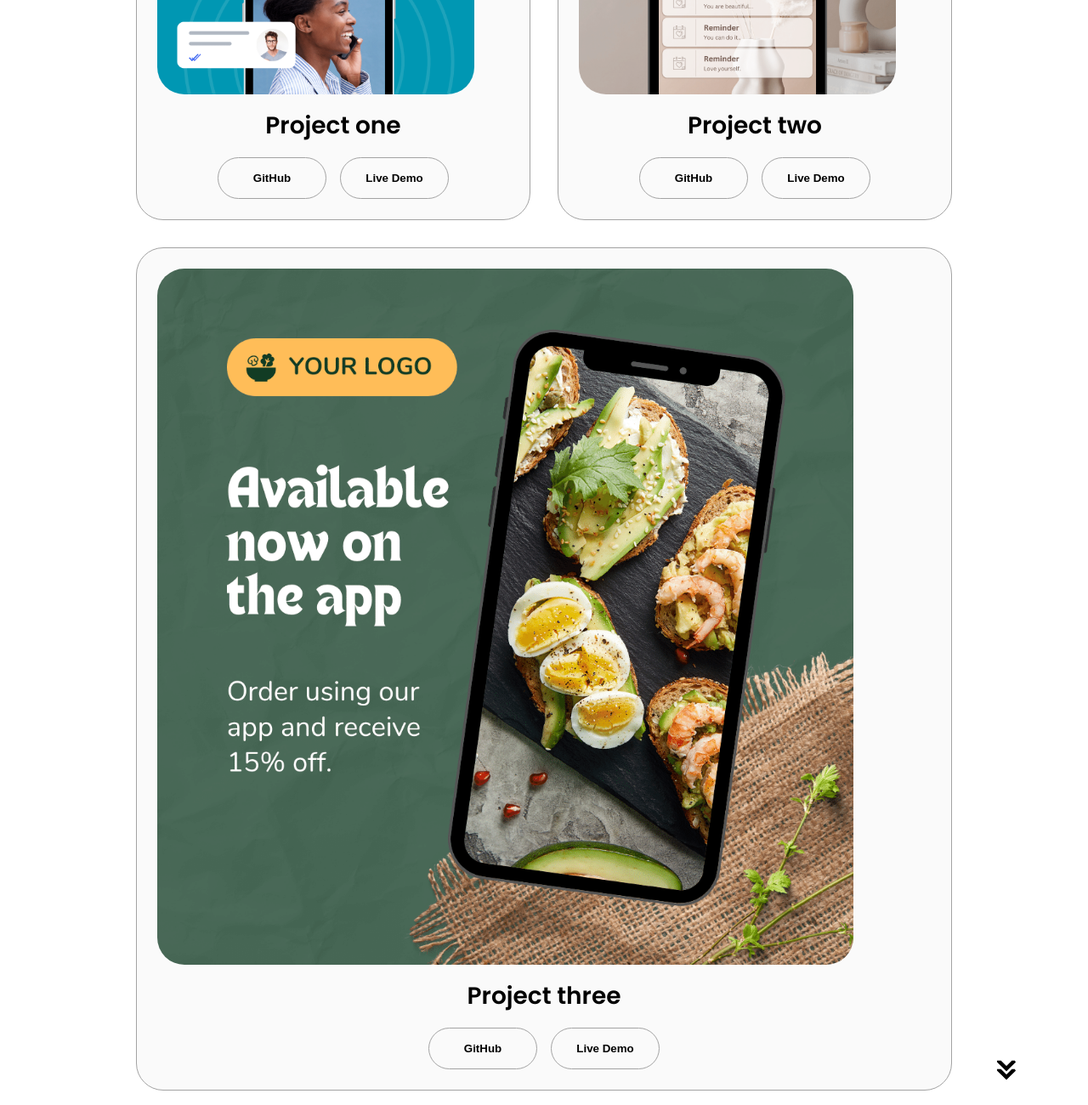
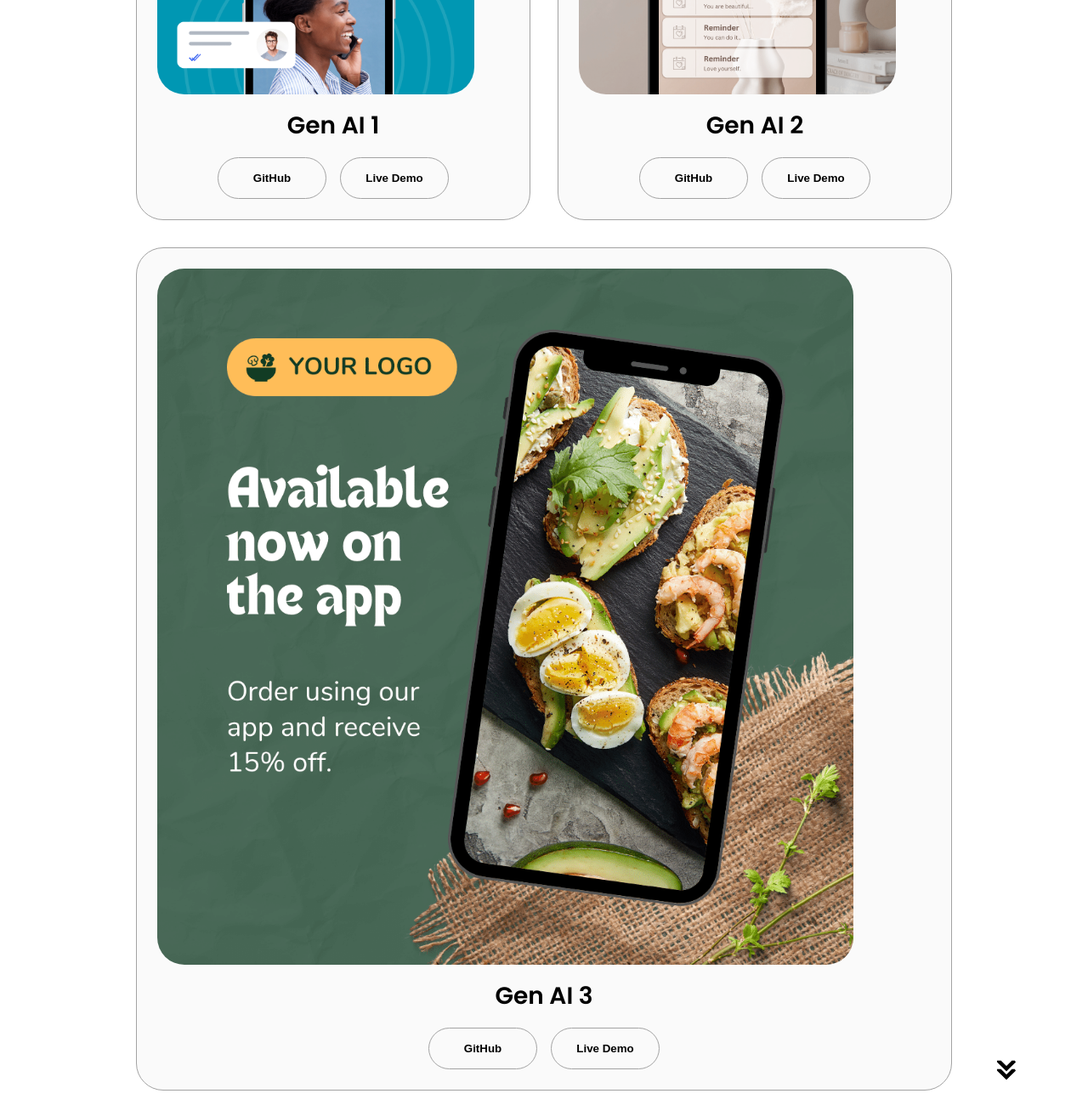
Before and after one commit to danishfaizan8/portfolio, a plain HTML site: page index.html in a window 1280 px wide. Shown: the part 2880-4180 px from the top of the page at 85% size. Drawn offline with Linux system fonts and the light colour scheme.

Commit message:
Update index.html

```diff
--- a/index.html
+++ b/index.html
@@ -222,7 +222,7 @@
                     <img src="./assets/project-1.png"
                     alt="project-1" class="project-img"/>
                 </div>
-                <h2 class="experience-sub-title project-title">Project one</h2>
+                <h2 class="experience-sub-title project-title">Gen AI 1</h2>
                 <div class="btn-container">
                     <button
                     class="btn btn-color-2 project-btn"
@@ -243,7 +243,7 @@
                     <img src="./assets/project-2.png"
                     alt="project-2" class="project-img"/>
                 </div>
-                <h2 class="experience-sub-title project-title">Project two</h2>
+                <h2 class="experience-sub-title project-title">Gen AI 2</h2>
                 <div class="btn-container">
                     <button
                     class="btn btn-color-2 project-btn"
@@ -264,7 +264,7 @@
                     <img src="./assets/project-3.png"
                     alt="project-3" class="project-img"/>
                 </div>
-                <h2 class="experience-sub-title project-title">Project three</h2>
+                <h2 class="experience-sub-title project-title">Gen AI 3</h2>
                 <div class="btn-container">
                     <button
                     class="btn btn-color-2 project-btn"
```
